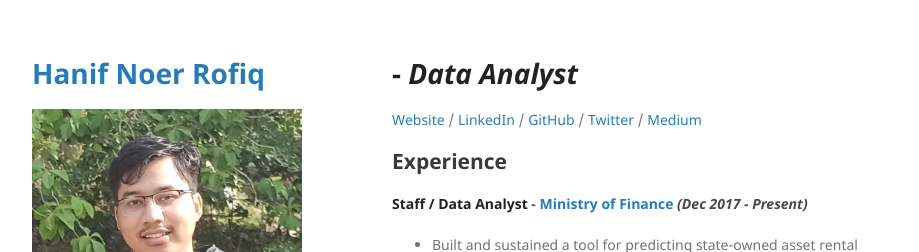
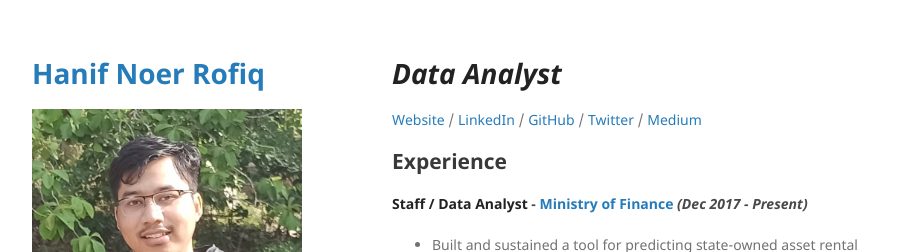
Before and after one commit to hanifnoerr/hanifnoerr.github.io, a Jekyll site: the page built from index.md, in a window 1280 px wide and 900 px high. Shown: the top 252 px of the window, without its empty margins (178-1097 px from the left). Built offline with Jekyll 4.4.1, drawn with Linux system fonts in a browser that asks for light colours; our own code applies the rules of GitHub Pages for plain Markdown files.

```diff
--- a/index.md
+++ b/index.md
@@ -3,7 +3,7 @@ layout: default
 ---
 
 
-# - _**Data Analyst**_
+# _**Data Analyst**_
 
 [Website](https://hanfela.com/) / [LinkedIn](https://www.linkedin.com/in/hanifnoerr/) / [GitHub](https://github.com/hanifnoerr/) / [Twitter](https://twitter.com/hanifnoerr/) / [Medium](medium.com/@hanifnoerr)
 
```
